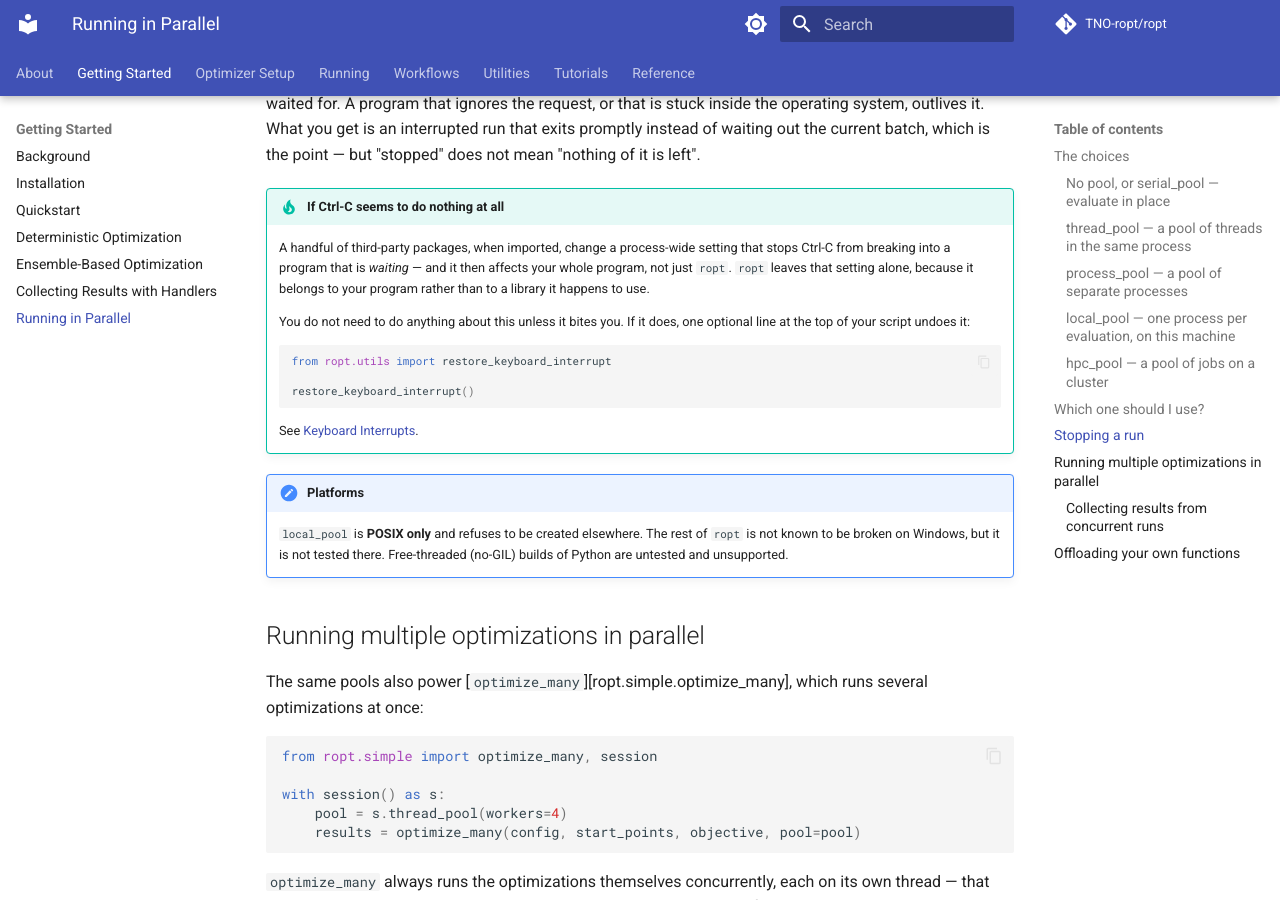
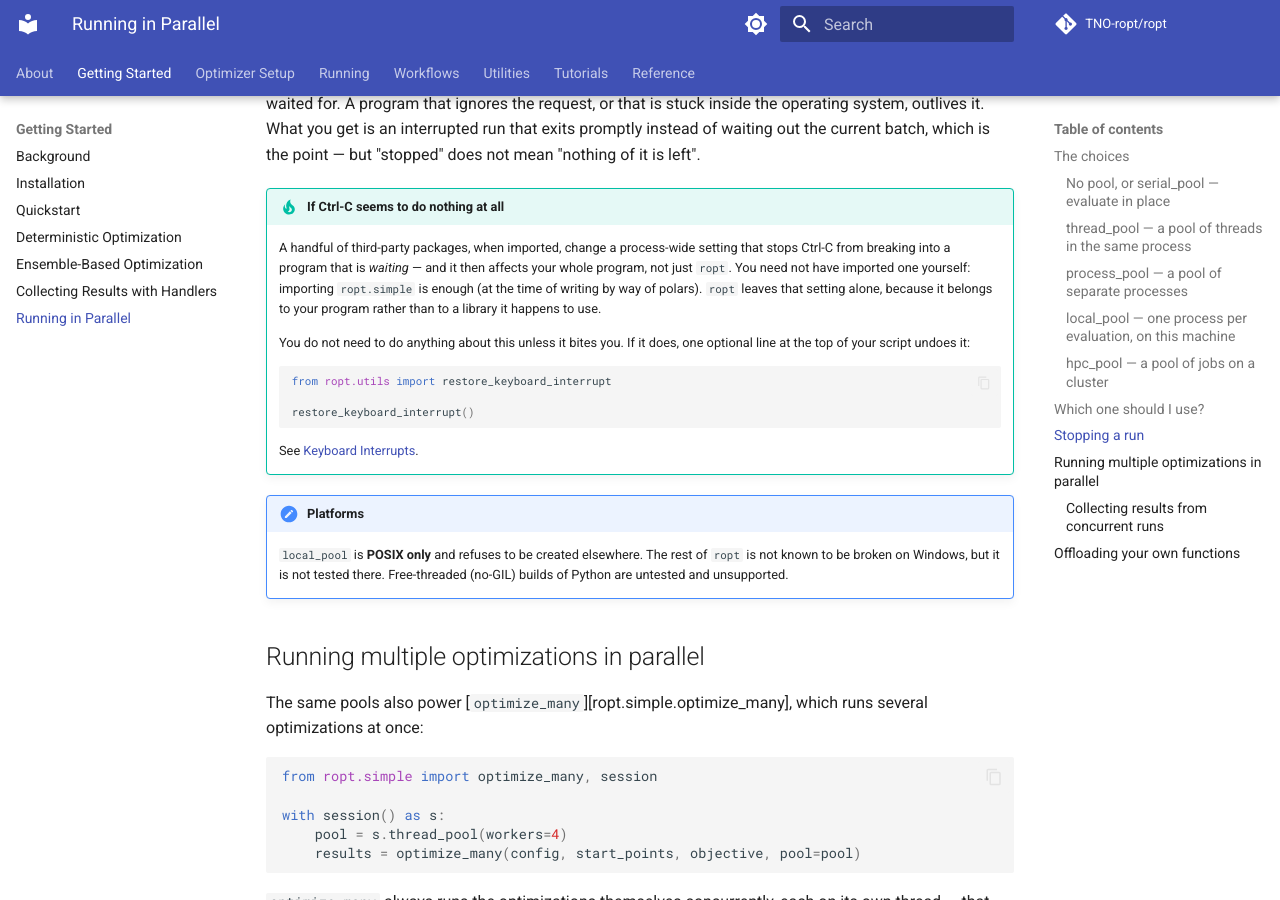
Before and after one commit to TNO-ropt/ropt, an MkDocs documentation site: the page built from docs/getting_started/execution.md, in a window 1280 px wide and 900 px high, scrolled down 5334 px. Built offline with MkDocs 1.6.1 and Material for MkDocs 9.7.7, drawn with Linux system fonts in a browser that asks for light colours; comment, search, counter and statistics services are not loaded; the version menu is left out.

Commit message:
Say that ropt itself can trigger the Ctrl-C problem

```diff
--- a/docs/getting_started/execution.md
+++ b/docs/getting_started/execution.md
@@ -312,9 +312,10 @@ batch, which is the point — but "stopped" does not mean "nothing of it is left
 !!! tip "If Ctrl-C seems to do nothing at all"
     A handful of third-party packages, when imported, change a process-wide
     setting that stops Ctrl-C from breaking into a program that is *waiting* —
-    and it then affects your whole program, not just `ropt`. `ropt` leaves that
-    setting alone, because it belongs to your program rather than to a library
-    it happens to use.
+    and it then affects your whole program, not just `ropt`. You need not have
+    imported one yourself: importing `ropt.simple` is enough (at the time of
+    writing by way of polars). `ropt` leaves that setting alone, because it
+    belongs to your program rather than to a library it happens to use.
 
     You do not need to do anything about this unless it bites you. If it does,
     one optional line at the top of your script undoes it:
```
Also changed, not shown: docs/utilities/keyboard_interrupt.md (+4 -1 lines).
